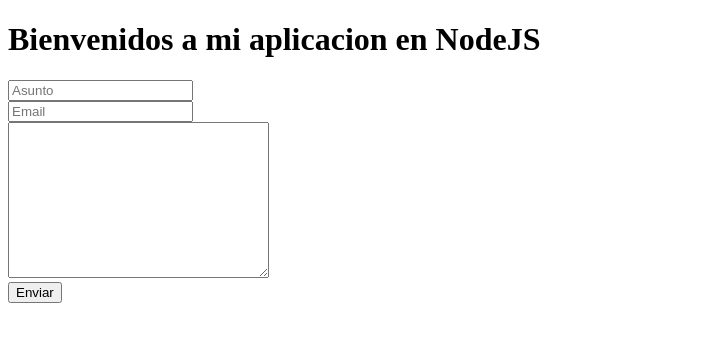
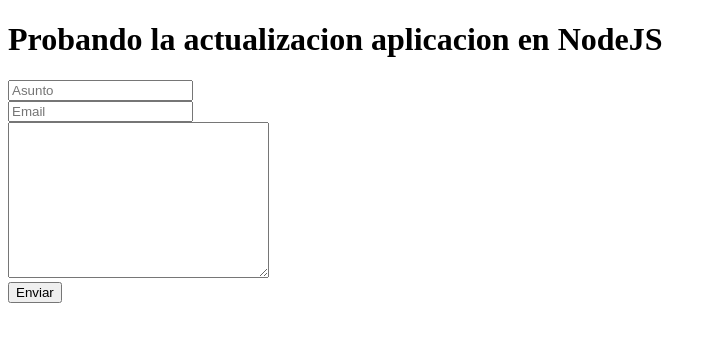
Before and after one commit to joseangelhernandez/BUILDPIPELINE, a website: page views/index.html in a window 1280 px wide. Shown: the whole page, without its empty margins (0-717 px from the left). Drawn offline with nearby package versions, Linux system fonts and the light colour scheme.

Commit message:
Segundo cambio

```diff
--- a/views/index.html
+++ b/views/index.html
@@ -8,7 +8,7 @@
 
 </head>
 <body>
-    <h1>Bienvenidos a mi aplicacion en NodeJS</h1>
+    <h1>Probando la actualizacion aplicacion en NodeJS</h1>
     <form>
         <input type="text" id="subject" placeholder="Asunto"><br>
         <input type="email" id="email" placeholder="Email"><br>
```
